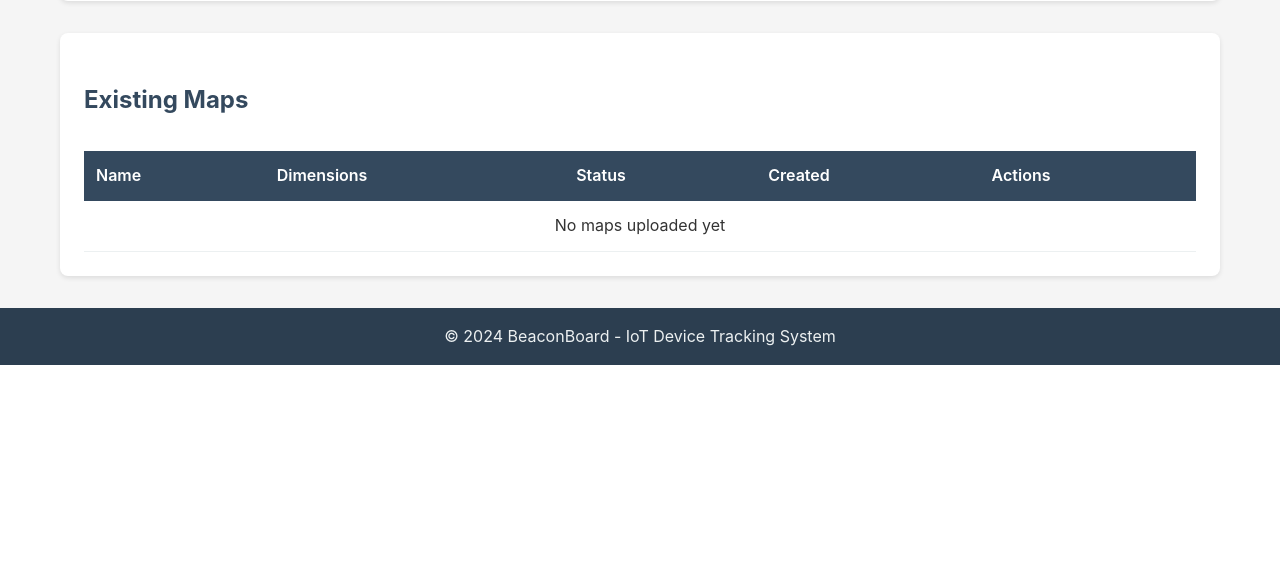
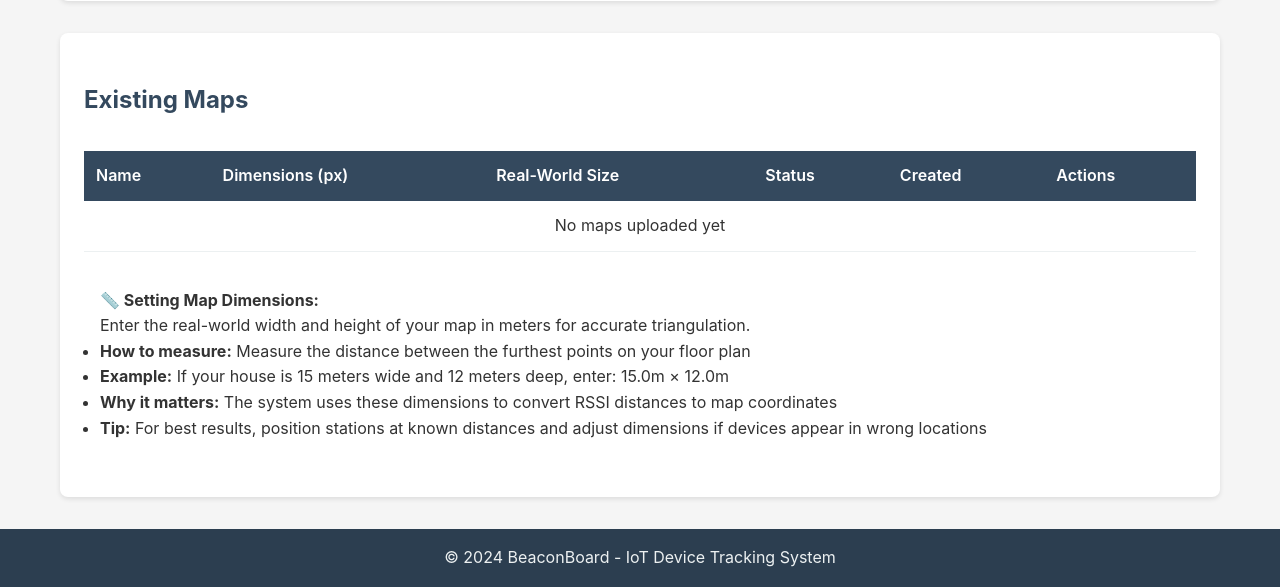
Before and after one commit to yurnam/BeaconBoard, a Flask app: page /map/settings in a window 1280 px wide. Shown: the part 525-1112 px from the top of the page. Before the commit the page ends 890 px from the top, so only its background shows below. Run offline with Flask 3, Linux system fonts and the light colour scheme; a user stored in the database is signed in; data that the repository does not hold is empty; some libraries are stand-ins or nearby versions.

Commit message:
Add map scaling configuration for accurate triangulation
- Add width_meters and height_meters fields to Map model (default 20m)
- Update triangulation worker to use map's real-world dimensions
- Add /map/<id>/dimensions route to update map physical size
- Update map_settings.html with inline dimension editors
- Add informational help text explaining how to measure map dimensions
- Create migrations_map_dimensions.sql for database update
- Fix triangulation accuracy by using actual property dimensions

Problem solved: Triangulation now uses real-world map dimensions instead of
hardcoded 20m scale. Users can set their property size (e.g., 50m x 30m)
which converts RSSI distances to correct map coordinates.

To use:
1. Go to Map Settings page
2. Enter your property width × height in meters
3. Click ✓ Update button
4. Triangulation will now use correct scale
5. Adjust dimensions if devices still appear in wrong locations

Co-authored-by: yurnam <25354628+yurnam@users.noreply.github.com>

```diff
--- /dev/null
+++ b/migrations_map_dimensions.sql
@@ -0,0 +1,9 @@
+-- Migration: Add map dimensions for triangulation accuracy
+-- Date: 2025-12-10
+
+-- Add width_meters and height_meters columns to maps table
+ALTER TABLE maps ADD COLUMN width_meters REAL DEFAULT 20.0;
+ALTER TABLE maps ADD COLUMN height_meters REAL DEFAULT 20.0;
+
+-- Update existing maps to have default 20m x 20m dimensions
+UPDATE maps SET width_meters = 20.0, height_meters = 20.0 WHERE width_meters IS NULL;
--- a/routes/maps.py
+++ b/routes/maps.py
@@ -105,6 +105,39 @@ def map_upload():
     return redirect(url_for('routes.map_settings'))
 
 
+@routes_bp.route('/map/<int:map_id>/dimensions', methods=['POST'])
+@login_required_web
+def map_update_dimensions(map_id):
+    """Update map physical dimensions"""
+    map_obj = Map.query.get(map_id)
+    if not map_obj:
+        flash('Map not found', 'error')
+        return redirect(url_for('routes.map_settings'))
+
+    try:
+        width_meters = float(request.form.get('width_meters', 20.0))
+        height_meters = float(request.form.get('height_meters', 20.0))
+
+        # Validate dimensions (must be positive and reasonable)
+        if width_meters <= 0 or width_meters > 1000:
+            flash('Width must be between 0 and 1000 meters', 'error')
+            return redirect(url_for('routes.map_settings'))
+
+        if height_meters <= 0 or height_meters > 1000:
+            flash('Height must be between 0 and 1000 meters', 'error')
+            return redirect(url_for('routes.map_settings'))
+
+        map_obj.width_meters = width_meters
+        map_obj.height_meters = height_meters
+        db.session.commit()
+
+        flash('Map dimensions updated successfully', 'success')
+    except ValueError:
+        flash('Invalid dimension values', 'error')
+
+    return redirect(url_for('routes.map_settings'))
+
+
 @routes_bp.route('/map/<int:map_id>/activate', methods=['POST'])
 @login_required_web
 def map_activate(map_id):
--- a/templates/map_settings.html
+++ b/templates/map_settings.html
@@ -27,7 +27,8 @@
             <thead>
                 <tr>
                     <th>Name</th>
-                    <th>Dimensions</th>
+                    <th>Dimensions (px)</th>
+                    <th>Real-World Size</th>
                     <th>Status</th>
                     <th>Created</th>
                     <th>Actions</th>
@@ -38,6 +39,26 @@
                 <tr>
                     <td>{{ map.name }}</td>
                     <td>{{ map.width_px }} × {{ map.height_px }} px</td>
+                    <td>
+                        <form action="{{ url_for('routes.map_update_dimensions', map_id=map.id) }}"
+                              method="POST" style="display: inline-flex; align-items: center; gap: 5px;">
+                            <input type="number" name="width_meters" step="0.1" min="0.1" max="1000"
+                                   value="{{ map.width_meters or 20.0 }}"
+                                   style="width: 60px; padding: 2px 4px; font-size: 12px;">
+                            <span style="font-size: 11px;">m ×</span>
+                            <input type="number" name="height_meters" step="0.1" min="0.1" max="1000"
+                                   value="{{ map.height_meters or 20.0 }}"
+                                   style="width: 60px; padding: 2px 4px; font-size: 12px;">
+                            <span style="font-size: 11px;">m</span>
+                            <button type="submit" class="btn btn-xs btn-success"
+                                    style="padding: 2px 8px; font-size: 11px;">✓ Update</button>
+                        </form>
+                        {% if map.is_active %}
+                        <div style="margin-top: 4px; font-size: 11px; color: #2c3e50;">
+                            <strong>📏 Currently used for triangulation</strong>
+                        </div>
+                        {% endif %}
+                    </td>
                     <td>
                         <span class="badge badge-{% if map.is_active %}success{% else %}secondary{% endif %}">
                             {{ 'Active' if map.is_active else 'Inactive' }}
@@ -65,11 +86,22 @@
                 </tr>
                 {% else %}
                 <tr>
-                    <td colspan="5" class="text-center">No maps uploaded yet</td>
+                    <td colspan="6" class="text-center">No maps uploaded yet</td>
                 </tr>
                 {% endfor %}
             </tbody>
         </table>
     </div>
+
+    <div class="alert alert-info" style="margin-top: 20px;">
+        <strong>📏 Setting Map Dimensions:</strong>
+        <p>Enter the real-world width and height of your map in meters for accurate triangulation.</p>
+        <ul>
+            <li><strong>How to measure:</strong> Measure the distance between the furthest points on your floor plan</li>
+            <li><strong>Example:</strong> If your house is 15 meters wide and 12 meters deep, enter: 15.0m × 12.0m</li>
+            <li><strong>Why it matters:</strong> The system uses these dimensions to convert RSSI distances to map coordinates</li>
+            <li><strong>Tip:</strong> For best results, position stations at known distances and adjust dimensions if devices appear in wrong locations</li>
+        </ul>
+    </div>
 </div>
 {% endblock %}
```
Also changed, not shown: models.py (+7 -0 lines), workers.py (+6 -2 lines).
